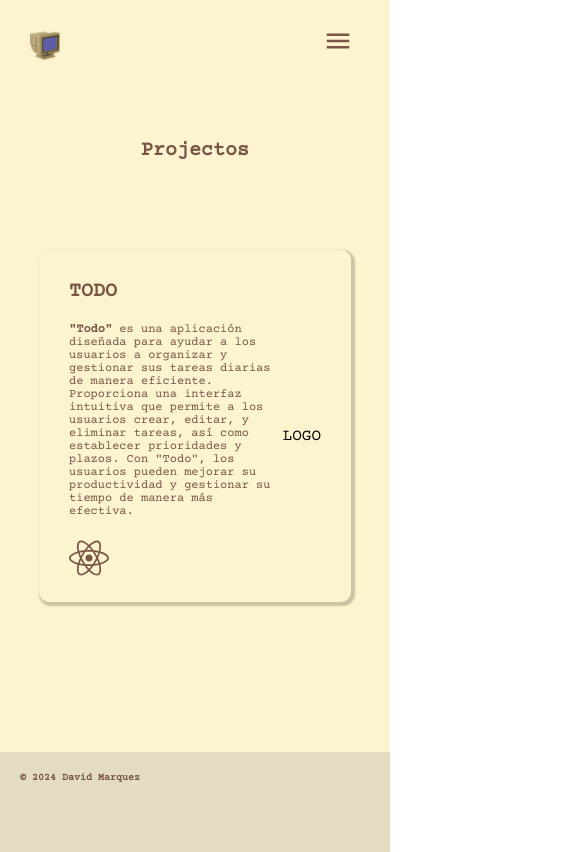
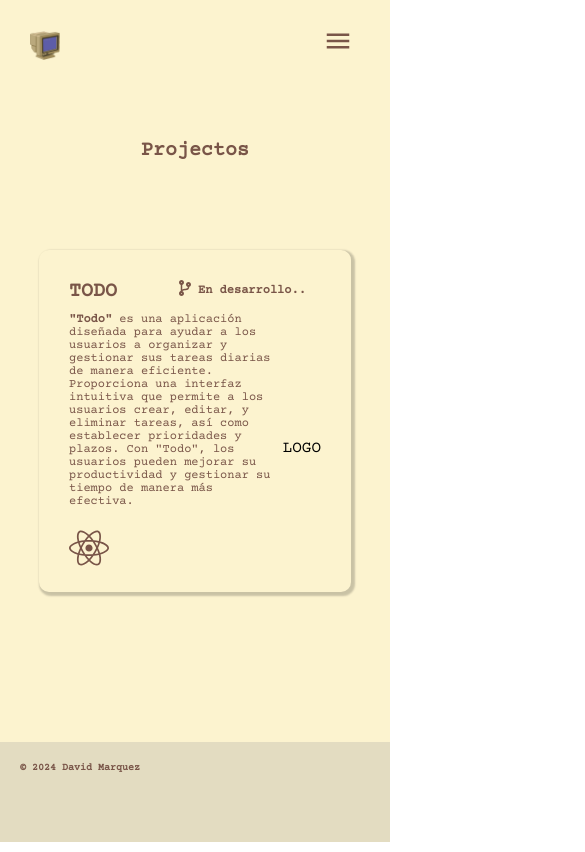
Before and after one commit to davidmarquez98/portafolio, a React (Vite) app: page /portafolio/projects in a window 390 px wide. Shown: the top 852 px of the page, 585 px wide, since content can reach past the window. Built offline with nearby package versions, Linux system fonts and the light colour scheme.

Commit message:
project finish, have to clean code css and some details

```diff
--- a/src/views/components/header/components/menuBurguerResponsive/MenuBurguerResponsive.jsx
+++ b/src/views/components/header/components/menuBurguerResponsive/MenuBurguerResponsive.jsx
@@ -25,7 +25,7 @@ export default function MenuBurguerResponsive() {
   };
 
   const DrawerList = (
-    <div>
+    <div className='drawerList'>
         <ul className={'menuBurguerResponsive__opcion_lista'}>
             <li className='menuBurguerResponsive_opcion'>
                 <Link to="/portafolio" onClick={toggleDrawer(false)}>
--- a/src/views/components/header/components/menuBurguerResponsive/menuBurguerResponsive.css
+++ b/src/views/components/header/components/menuBurguerResponsive/menuBurguerResponsive.css
@@ -1,3 +1,7 @@
+
+.drawerList{
+    z-index: 10000;
+}
 .menuBurguerResponsive-container{
     display: flex;
     justify-content: end;
--- a/src/views/page/about/About.jsx
+++ b/src/views/page/about/About.jsx
@@ -129,11 +129,13 @@ function About(){
                                     <div className="experiencia-informacion-container">
                                         <div className="experiencia-informacion-content">
 
+                                            <div className="trabajo-header">
+                                                        <h3 className="trabajo-nombre">BYMA, Caja de Valores</h3>
+                                                        <h3 className="trabajo-puesto trabajo-secondary-titulo">Desarrollador de Software</h3>
+                                            </div>
+                                            <div className="trabajo-info">
                                                 <div className="trabajo-container">
                                                     <div className="trabajo-content">
-                                                    <div className="trabajo-header">
-                                                        <h3 className="trabajo-nombre">BYMA, Caja de Valores</h3><h3 className="trabajo-puesto trabajo-secondary-titulo">Desarrollador de Software</h3>
-                                                    </div>
                                                         <h3 className="trabajo-tiempo trabajo-secondary-titulo">2022 Octubre - Actualidad</h3>
                                                         <p className="trabajo-parrafo">Me especializo en herramientas como <b>Quarkus</b>, <b>Spring</b>, <b>Apache Kafka</b>, <b>JWT</b>, <b>Hibernate</b> y <b>Panache</b> para
                                                         una implementación backend eficiente. Practicamos la <b>programación reactiva</b> para garantizar que las API sean lo más eficientes posible para el sistema.
@@ -157,6 +159,7 @@ function About(){
                                 </div>
                             </div>
                         </div>
+                    </div>
                 </motion.div>
 
             </div>
--- a/src/views/page/about/about.css
+++ b/src/views/page/about/about.css
@@ -1,6 +1,6 @@
 .about-container{
     width: 100%;
-    margin-top: 200px;
+    margin-top: 100px;
 }
 
 /* INTRODUCCION */
@@ -122,6 +122,7 @@
 .experiencia-informacion-content{
     background-color: var(--primary-color);
     display: flex;
+    flex-direction: column;
     justify-content: center;
     margin: 0 auto 50px;
     width: 90%;
@@ -133,10 +134,17 @@
     gap: 2px;
     padding: 25px;
 }
+
 .trabajo-header{
     display: flex;
     gap: 25px;
-    font-size: 18px
+    font-size: 18px;
+    padding: 30px 20px 0;
+}
+
+.trabajo-info{
+    display: flex;
+    flex-direction: row;
 }
 
 .trabajo-nombre{
@@ -166,12 +174,13 @@
 .empresa-imagen-container{
     display: flex;
     align-items: center;
-    margin: 10px;
+    /* margin: 10px; */
     width: 35%;
 }
 
 .byma-imagen{
-    width: 250px;
+    margin-right: 15px;
+    width: 200px;
 }
 
 .exp-hab-container{
@@ -230,7 +239,7 @@
 
 @media (max-width: 450px){
     .about-container{
-        margin-top: 60px;
+        margin-top: 20px;
     }
 
     .informacion-container{
@@ -286,6 +295,10 @@
         flex-wrap: wrap;
     }
 
+    .trabajo-header{
+        padding-top: 20px;
+    }
+
     .trabajo-header h3{
         font-size: 15px;
     }
--- a/src/views/page/projects/components/Card.jsx
+++ b/src/views/page/projects/components/Card.jsx
@@ -6,8 +6,18 @@ function Card(props){
     return (
         <div className={ props.isDisabled ? 'card-project-container disabled' : 'card-project-container'}>
             <div className="card-project-content">
+                <div className="card-header">
+                    <h5 className="card-titulo">TODO</h5>
+                    <div className="card-icono-development-responsive">
+                        <FaCodeBranch className="icono-development"/>
+                        <div className="icono-development-text-container">
+                        <span className="icono-development-text"><b>En desarrollo..</b></span>
+                        </div>
+                    </div>
+                </div>
+
+                <div className="card-body">
                     <div className="card-project-info">
-                    <h5 className="card-titulo">TODO</h5>
                         <p>
                             <b>"Todo"</b> es una aplicación diseñada para ayudar a los usuarios a organizar y gestionar sus tareas diarias de manera eficiente.
                             Proporciona una interfaz intuitiva que permite a los usuarios crear, editar, y eliminar tareas, así como establecer prioridades y plazos.
@@ -26,6 +36,7 @@ function Card(props){
                     <div className="card-project-logo">
                         LOGO
                     </div>
+                </div>
 
                 {
                     props.isDisabled ?  <div className="card-icono-development">
--- a/src/views/page/projects/components/card.css
+++ b/src/views/page/projects/components/card.css
@@ -23,10 +23,12 @@
 }
 
 .icono-development{
+    color: var(--secondary-color);
     font-size: 60px;
 }
 
 .icono-development-text{
+    color: var(--secondary-color);
     font-size: 20px;
 }
 
@@ -70,6 +72,7 @@
 .card-project-content{
     position: relative;
     display: flex;
+    flex-direction: column;
 }
 
 .card-project-info{
@@ -77,6 +80,16 @@
     flex-direction: column;
     gap: 20px;
     color: var(--secondary-color);
+}
+
+.card-header{
+    display: flex;
+    margin-bottom: 10px;
+    gap: 60px;
+}
+
+.card-body{
+    display: flex;
 }
 
 .card-titulo{
@@ -99,6 +112,10 @@
 .card-icono-default{
     color: var(--secondary-color);
     font-size: 40px;
+}
+
+.card-icono-development-responsive{
+    display: none;
 }
 
 @media (max-width: 450px){
@@ -128,4 +145,27 @@
         background-color: transparent;
         box-shadow: 2px 2px 2px 2px rgba(0, 0, 0, 0.2);
     }
+
+    .card-icono-development, .card-project-container-disabled{
+        display: none;
+        /* left: 0; */
+    }
+
+    .card-icono-development-responsive{
+        display: flex;
+        gap: 5px;
+    }
+
+    .icono-development{
+        font-size: 16px;
+    }
+
+    .icono-development-text{
+        text-align: center;
+        font-size: 12px;
+    }
+
+    .icono-development-text-container{
+        text-align: center;
+    }
 }
```
Lines whose indentation alone changed are shown as unchanged.
